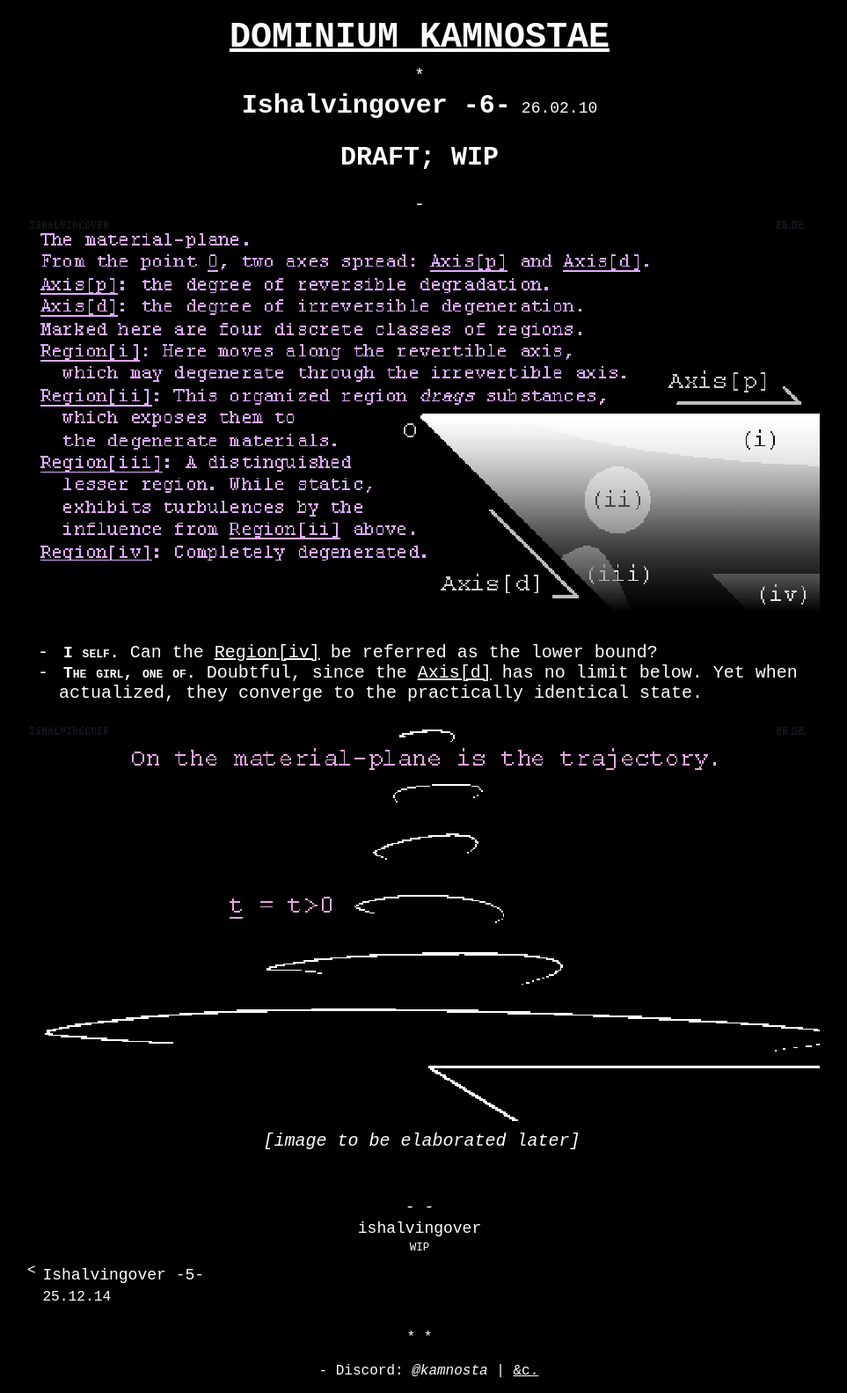
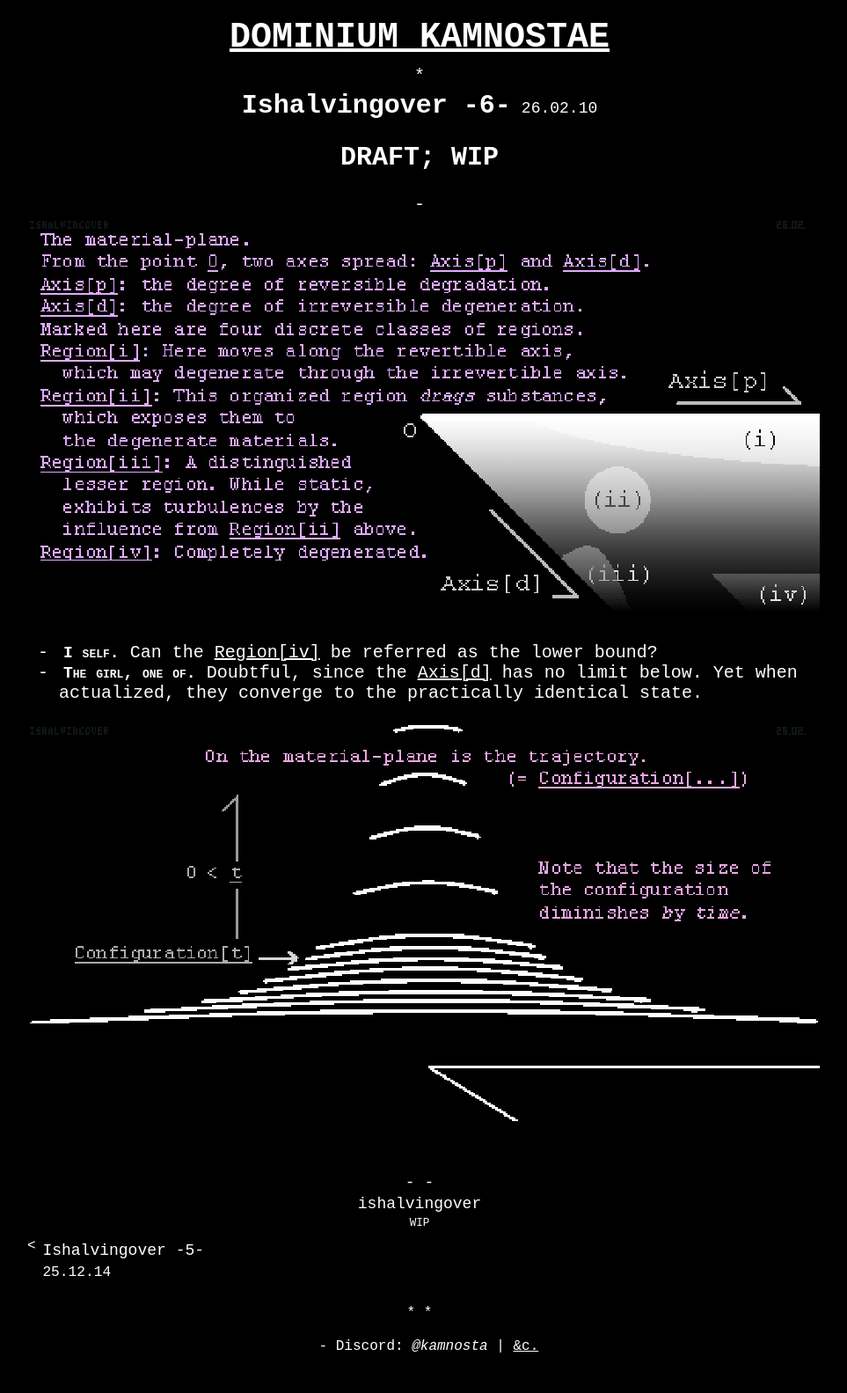
Before and after one commit to kamnosta/kamnosta.github.io, a Jekyll site: the page built from _ishalvingover/26-02-10-6.md, in a window 1280 px wide. Shown: the whole page at 88% size, without its empty margins (163-1126 px from the left). Built offline with Jekyll 4.4.1, drawn with Linux system fonts in a browser that asks for light colours; after the commit the page ends 1555 px from its top, so only the background shows below that.

Commit message:
iho scheme img update

```diff
--- a/_ishalvingover/26-02-10-6.md
+++ b/_ishalvingover/26-02-10-6.md
@@ -10,5 +10,3 @@ firstverse: "DRAFT; WIP"
 - <span class="iho-name-span">The girl, one of.</span> Doubtful, since the <u>Axis[d]</u> has no limit below. Yet when actualized, they converge to the practically identical state.
 
 ![/imgs_ishalvingover/260221_iho_lowerscheme_traj.png](/imgs_ishalvingover/260221_iho_lowerscheme_traj.png)
-
-<p class="text-align-center"><i>[image to be elaborated later]</i></p>
```
Also changed, not shown: imgs_ishalvingover/260221_iho_lowerscheme_traj.png.
